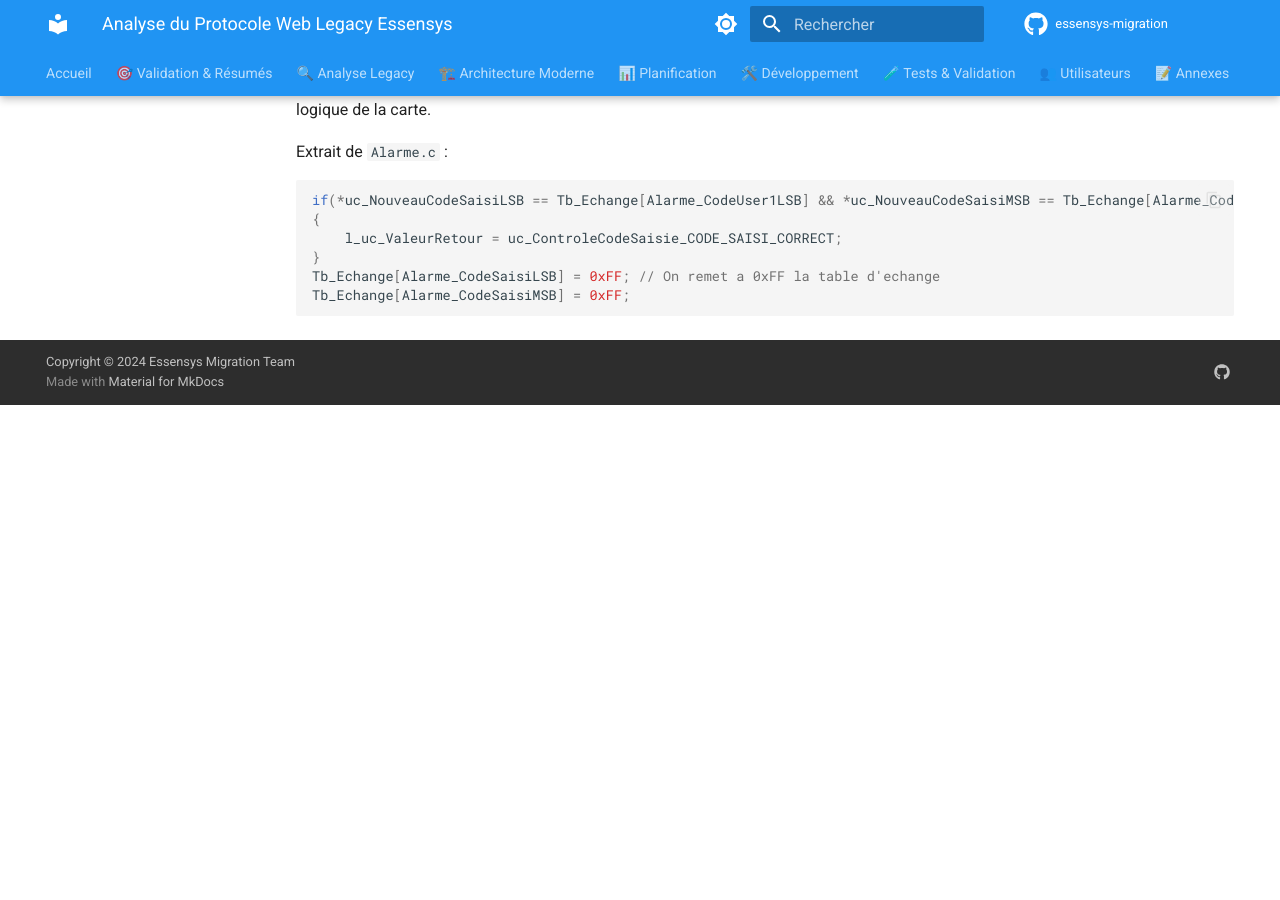
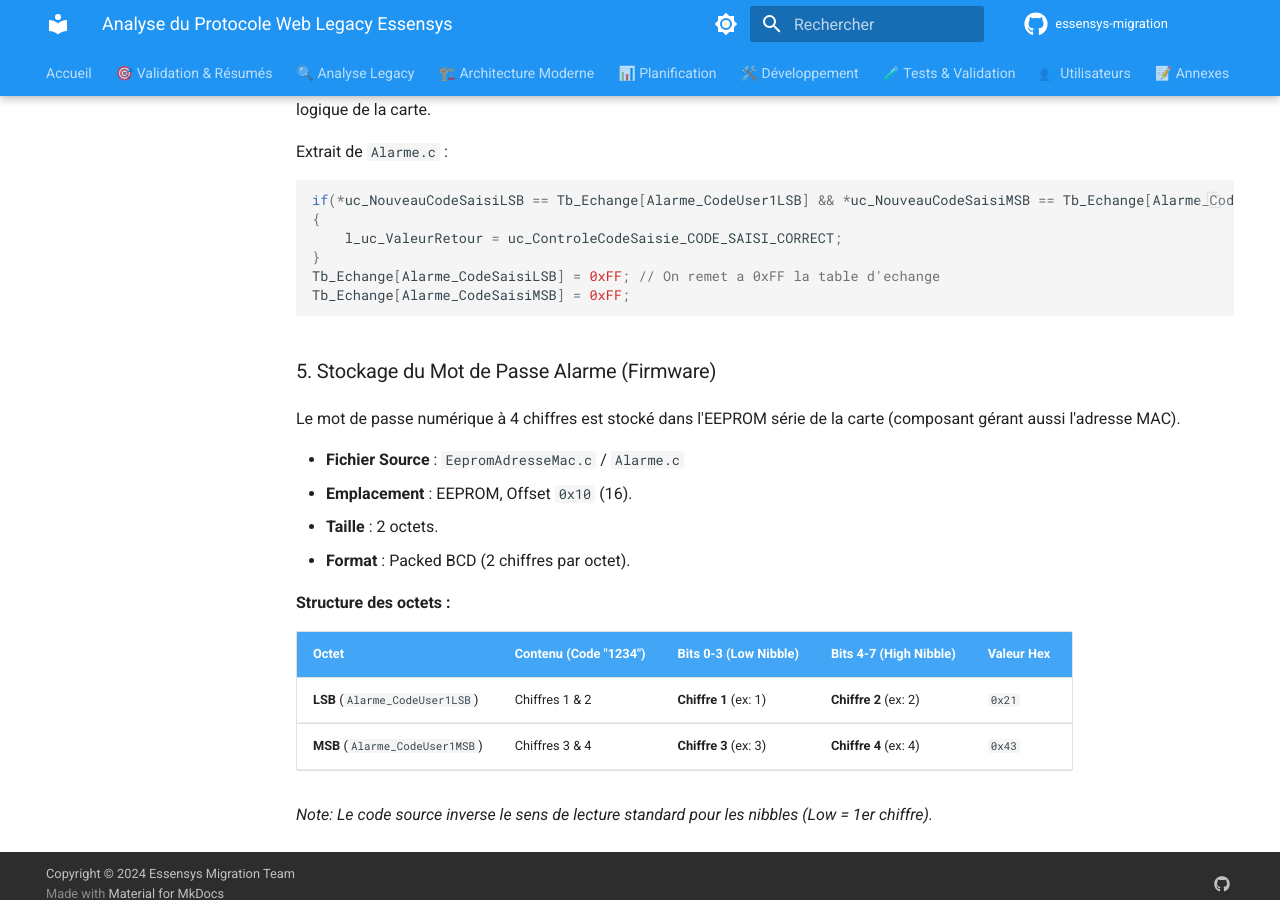
Before and after one commit to essensys-hub/essensys-web-legacy, an MkDocs documentation site: the page built from docs/legacy-analysis-protocol.md, in a window 1280 px wide and 900 px high, scrolled down 2680 px. Built offline with MkDocs 1.6.1 and Material for MkDocs 9.7.7, drawn with Linux system fonts in a browser that asks for light colours; comment, search, counter and statistics services are not loaded; the version menu is left out; before the commit the page ends 3085 px from its top, so only the background shows below that.

Commit message:
docs: add alarm password storage details

````diff
--- a/docs/legacy-analysis-protocol.md
+++ b/docs/legacy-analysis-protocol.md
@@ -91,3 +91,21 @@ if(*uc_NouveauCodeSaisiLSB == Tb_Echange[Alarme_CodeUser1LSB] && *uc_NouveauCode
 Tb_Echange[Alarme_CodeSaisiLSB] = 0xFF; // On remet a 0xFF la table d'echange
 Tb_Echange[Alarme_CodeSaisiMSB] = 0xFF;
 ```
+
+### 5. Stockage du Mot de Passe Alarme (Firmware)
+
+Le mot de passe numérique à 4 chiffres est stocké dans l'EEPROM série de la carte (composant gérant aussi l'adresse MAC).
+
+- **Fichier Source** : `EepromAdresseMac.c` / `Alarme.c`
+- **Emplacement** : EEPROM, Offset `0x10` (16).
+- **Taille** : 2 octets.
+- **Format** : Packed BCD (2 chiffres par octet).
+
+**Structure des octets :**
+
+| Octet | Contenu (Code "1234") | Bits 0-3 (Low Nibble) | Bits 4-7 (High Nibble) | Valeur Hex |
+| :--- | :--- | :--- | :--- | :--- |
+| **LSB** (`Alarme_CodeUser1LSB`) | Chiffres 1 & 2 | **Chiffre 1** (ex: 1) | **Chiffre 2** (ex: 2) | `0x21` |
+| **MSB** (`Alarme_CodeUser1MSB`) | Chiffres 3 & 4 | **Chiffre 3** (ex: 3) | **Chiffre 4** (ex: 4) | `0x43` |
+
+*Note: Le code source inverse le sens de lecture standard pour les nibbles (Low = 1er chiffre).*
````
